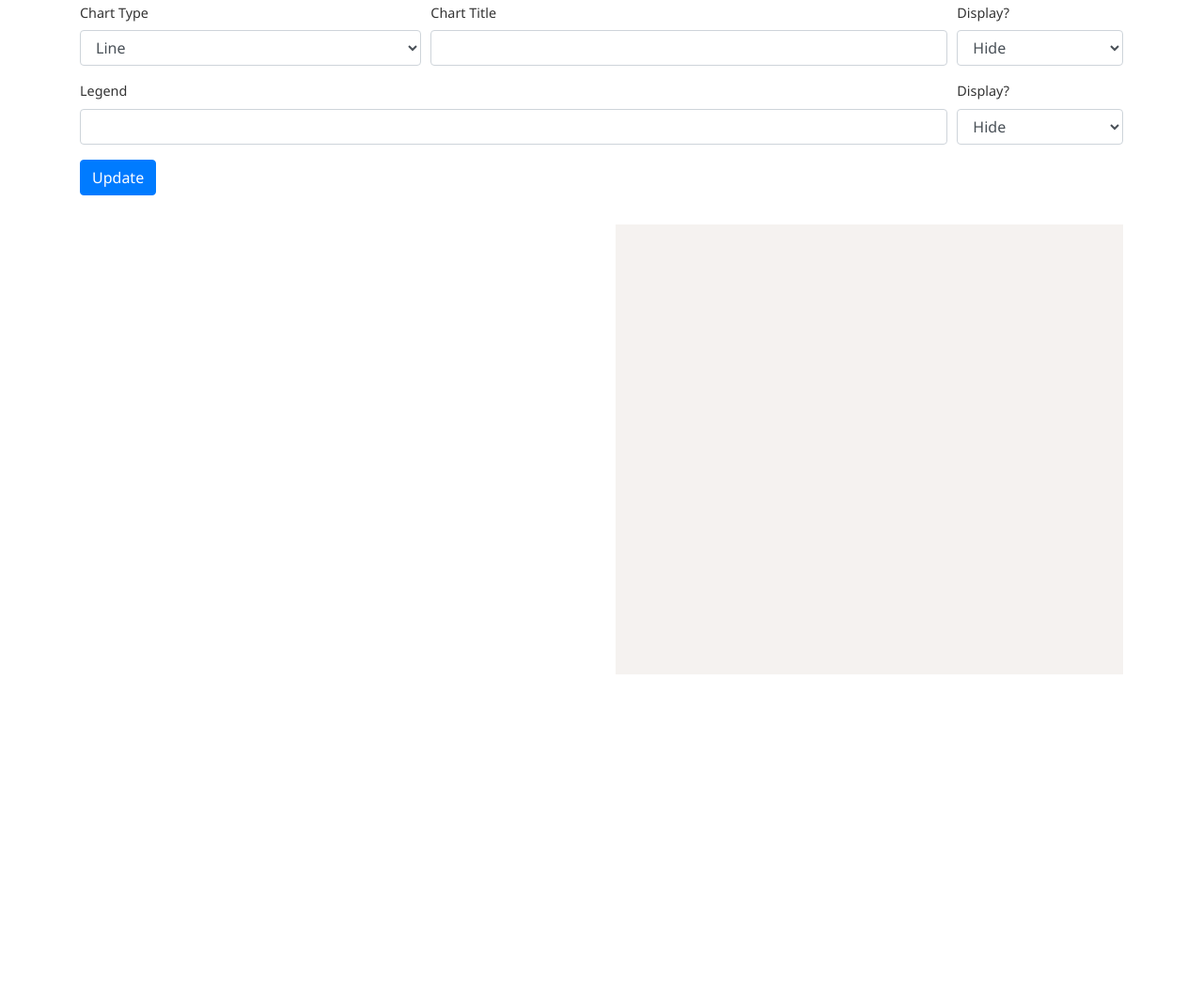
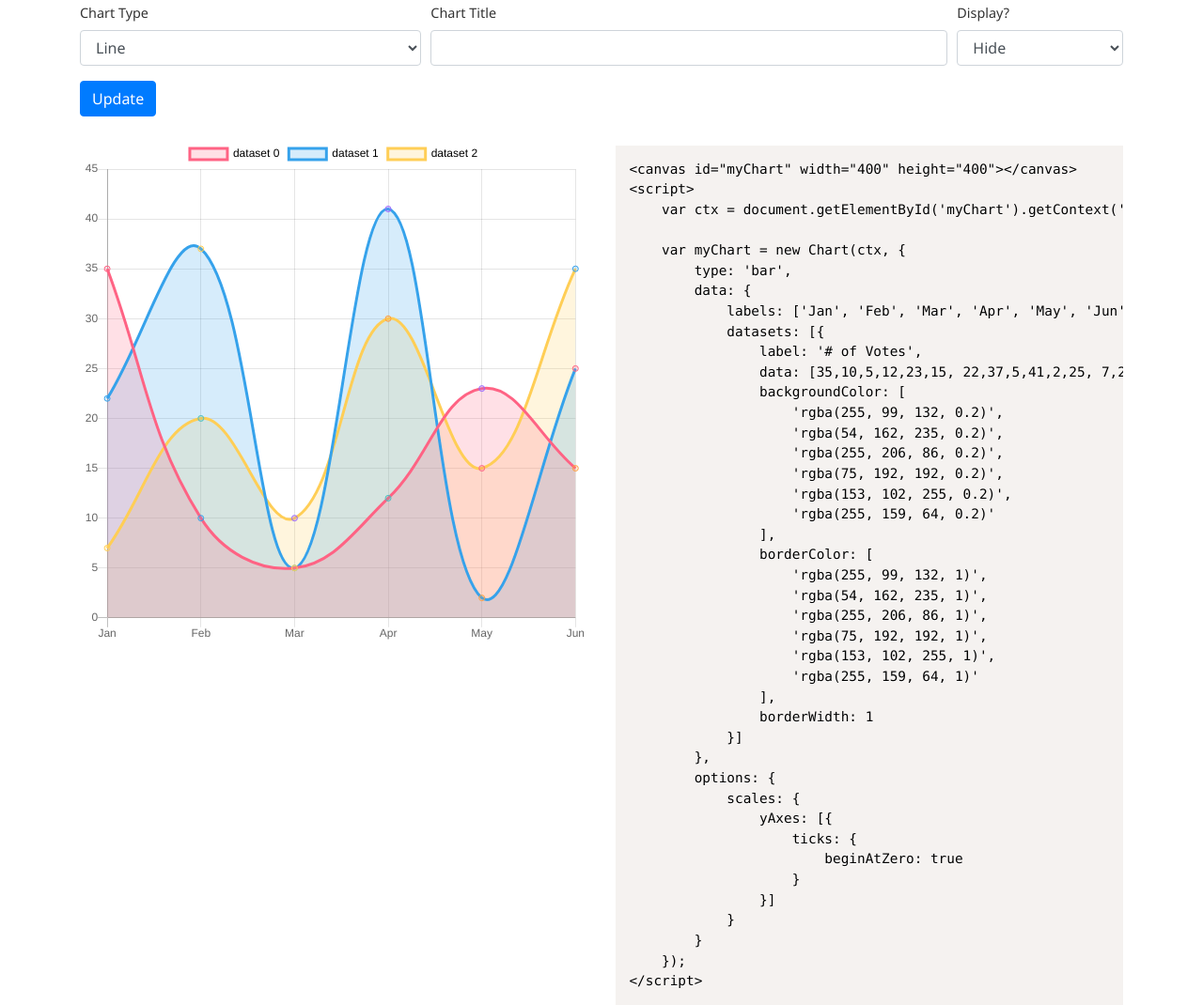
Before and after one commit to BachFugue/Chart-Generator, a plain HTML site: page index.html in a window 1280 px wide. Shown: the part 470-1540 px from the top of the page at 94% size. Before the commit the page ends 1205 px from the top, so only its background shows below. Drawn offline with nearby package versions, Linux system fonts and the light colour scheme; some packages are replaced by stand-ins of ours; a script that the page names is missing.

Commit message:
Improve dataset builder

```diff
--- a/assets/js/chart.js/droperties.js
+++ b/assets/js/chart.js/droperties.js
@@ -4,6 +4,7 @@ class Droperties{
 	csvData;
 	data;
 	datasets;
+	datasetsBuilder;
 	backgroundColor;
 	borderColor;
 	borderWidth;
@@ -11,19 +12,64 @@ class Droperties{
 	type;
 	data;
 	options;
+	backgroundColors = [
+		[
+			'rgba(255, 99, 132, 0.2)',
+			'rgba(54, 162, 235, 0.2)',
+            'rgba(255, 206, 86, 0.2)',
+            'rgba(75, 192, 192, 0.2)',
+            'rgba(153, 102, 255, 0.2)',
+            'rgba(255, 159, 64, 0.2)'
+		],
+		[
+			'rgba(54, 162, 235, 0.2)',
+			'rgba(255, 206, 86, 0.2)',
+            'rgba(75, 192, 192, 0.2)',
+            'rgba(153, 102, 255, 0.2)',
+            'rgba(255, 159, 64, 0.2)',
+            'rgba(255, 99, 132, 0.2)'
+
+		],
+		[
+			'rgba(255, 206, 86, 0.2)',
+            'rgba(75, 192, 192, 0.2)',
+			'rgba(153, 102, 255, 0.2)',
+			'rgba(255, 159, 64, 0.2)',
+			'rgba(255, 99, 132, 0.2)',
+			'rgba(54, 162, 235, 0.2)'
+        ],
+	];
+	borderColors = [
+		[
+			'rgba(255, 99, 132, 1)',
+			'rgba(54, 162, 235, 1)',
+            'rgba(255, 206, 86, 1)',
+            'rgba(75, 192, 192, 1)',
+            'rgba(153, 102, 255, 1)',
+            'rgba(255, 159, 64, 1)'
+		],
+		[
+			'rgba(54, 162, 235, 1)',
+			'rgba(255, 206, 86, 1)',
+            'rgba(75, 192, 192, 1)',
+            'rgba(153, 102, 255, 1)',
+            'rgba(255, 159, 64, 1)',
+            'rgba(255, 99, 132, 1)'
+
+		],
+		[
+			'rgba(255, 206, 86, 1)',
+            'rgba(75, 192, 192, 1)',
+			'rgba(153, 102, 255, 1)',
+			'rgba(255, 159, 64, 1)',
+			'rgba(255, 99, 132, 1)',
+			'rgba(54, 162, 235, 1)'
+        ],
+	];
 
 
-	constructor(){
 
-	}
-
-/*
-	getChartType(){
-		this.type = $('#chartType').children("option:selected").val();
-	}
-*/
-
-	isFirstRowLabel(){
+	isRowLabel(){
 		if(!this.csvData[0].some(isNaN)){
 			return false;
 		} else {
@@ -33,60 +79,31 @@ class Droperties{
 	}
 
 	separateLabelsFromData(){
-		if(this.isFirstRowLabel()){
+		if(this.isRowLabel()){
 			this.labels = this.csvData.shift();
 			this.data = this.csvData;
 		}
 	}
 
-	buildDataset(value){
-		console.log(value);
+	initDatasets(){
+		this.separateLabelsFromData();
 
-		var d = {
-            label: '# of Votes',
-            data: value,
-            backgroundColor: [
-                'rgba(255, 99, 132, 0.2)',
-                'rgba(54, 162, 235, 0.2)',
-                'rgba(255, 206, 86, 0.2)',
-                'rgba(75, 192, 192, 0.2)',
-                'rgba(153, 102, 255, 0.2)',
-                'rgba(255, 159, 64, 0.2)'
-            ],
-            borderColor: [
-                'rgba(255, 99, 132, 1)',
-                'rgba(54, 162, 235, 1)',
-                'rgba(255, 206, 86, 1)',
-                'rgba(75, 192, 192, 1)',
-                'rgba(153, 102, 255, 1)',
-                'rgba(255, 159, 64, 1)'
-            ],
-            borderWidth: 1
-	    };
-	    console.log(d);
-	    return d;
+		this.datasets = new Array();
+		// TODO build 3d data array
+		var arrLength = this.data.length;
+		for(var i=0; i<arrLength; i++){
+			this.datasets.push({
+				label: 'dataset ' + i,
+				data: this.data[i],
+				backgroundColor: this.backgroundColors[i],
+				borderColor: this.borderColors[i]
 
+			});
+		}
+		this.datasets.borderWidth = 1;
+		console.log(this.datasets);
 	}
 
-	initDatasets(){
-		this.separateLabelsFromData();
- 		this.datasets = this.data.map(this.buildDataset);
- 		console.log(this.datasets);
-	}
-
-
-
-
-/*
-	initDataForOneDimensional(){
-		this.separateLabelsFromData();
-		this.csvData = this.csvData[0]
-	}
-
-	initDataForTwoDimensional(){
-		this.separateLabelsFromData();
-	}
-*/
 
 	////////////////////
 	//Drop Chart Init //
@@ -107,6 +124,10 @@ class Droperties{
 
 	initOptions(){
 		this.options = {
+			animation: {
+				duration: 1000,
+				easing: 'easeInOutQuad',
+			},
 			scales: {
 		        yAxes: [{
 		            ticks: {
@@ -115,7 +136,7 @@ class Droperties{
 		        }]
 		    },
 		    legend: {
-		        display: false,
+		        display: true,
 		        labels: {
 		            fontColor: 'rgb(0, 0, 0)'
 		        }
--- a/assets/js/chart.js/update_chart.js
+++ b/assets/js/chart.js/update_chart.js
@@ -4,22 +4,25 @@ function updateChart(){
 	var dropChartType = dropTypeSelector.options[dropTypeSelector.selectedIndex].value;
 	dropChart.config.type = dropChartType;
 
-/*
+
 	// Hide/Show Fields
 	var toggleTitle = $('#toggleTitle').children("option:selected").val();
-	dropChart.options.title.display = false;
+	dropChart.config.options.title.display = toggleTitle;
 	console.log(toggleTitle);
 
+/*
 	var toggleLegend = $('#toggleLegend').children("option:selected").val();
 	dropChart.options.legend.display = toggleLegend;
 	console.log(toggleLegend);
+*/
 
 	// Field Values
-	if (($('#chartTitle').val().length != 0) && toggleTitle){
-		dropChart.chart.options.title.text = chartTitle.value;
-	  console.log("chartTitle.value: " + chartTitle.value);
+	if ((chartTitle.value.length != 0) && toggleTitle){
+		dropChart.chart.config.options.title.text = chartTitle.value;
+		console.log("chartTitle.value: " + chartTitle.value);
 	}
 
+/*
 	if (($('#chartLegend').val().length != 0) && toggleLegend){
 		dropChart.chart.data.datasets[0].label = chartLegend.value;
 	  console.log("chartLegend.value: " + chartLegend.value);
@@ -27,8 +30,9 @@ function updateChart(){
 */
 
 
+
 	dropChart.update({
-		duration: 2000,
-		easing: 'easeOutBounce'
+		duration: 1000,
+		easing: 'easeInOutQuad'
 	});
 }
--- a/index.html
+++ b/index.html
@@ -64,6 +64,7 @@
 						</select>
 					</div>
 				</div>
+<!--
 				<div class="form-row">
 					<div class="form-group col-sm-10">
 						<label for="chartLegend">Legend</label>
@@ -77,6 +78,7 @@
 						</select>
 					</div>
 				</div>
+-->
 
 				<input class="btn btn-primary" type="button" value="Update" onclick="updateChart();">
 			</form>
@@ -92,7 +94,48 @@
 					<script src="assets/js/chart.js/build_chart.js" type="text/javascript"></script>
 					<script src="assets/js/csv_parser.js" type="text/javascript"></script>
 					<script src="assets/js/chart.js/code_generator.js" type="text/javascript"></script>
+					<script>
+					setTimeout(function(){
+						if(typeof dropChart != "undefined"){
+							dropChart.destroy();
+						}
 
+
+						csvData = [
+							['Jan','Feb','Mar','Apr','May','Jun'],
+// 							['Orks','Tau','Imperial Gaurd','Space Marines','Inquisitors','Eldar'],
+							[35,10,5,12,23,15],
+							[22,37,5,41,2,25],
+							[7,20,10,30,15,35]
+						]
+
+						droperties = new Droperties();
+						droperties.csvData = csvData;
+
+						droperties.initType();
+						droperties.initData();
+						droperties.initOptions();
+
+		/*
+						var dropChart = new DropChart(
+							droperties.type,
+							droperties.data,
+							droperties.options
+						);
+		*/
+
+						outputCode(droperties);
+
+						dropChart = new Chart(ctx, {
+						    type: droperties.type,
+						    data: droperties.data,
+						    options: droperties.options
+						});
+
+		 				// TODO codeDisplay();
+		 				console.log(dropChart);
+		 			}, 1000);
+					</script>
 <!--
 					<script>
 						var droperties = new Droperties();
```
